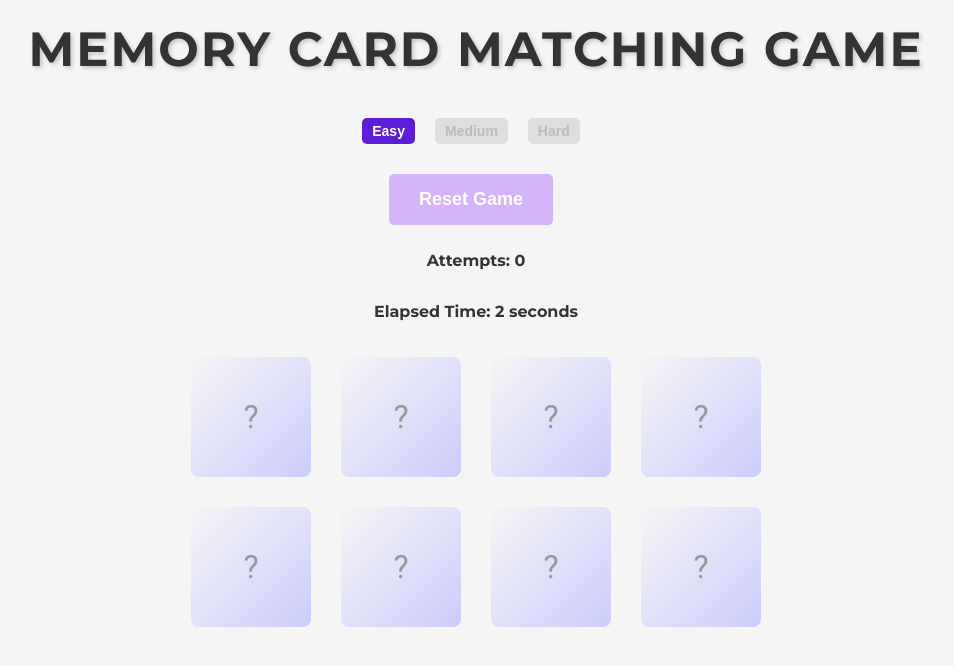
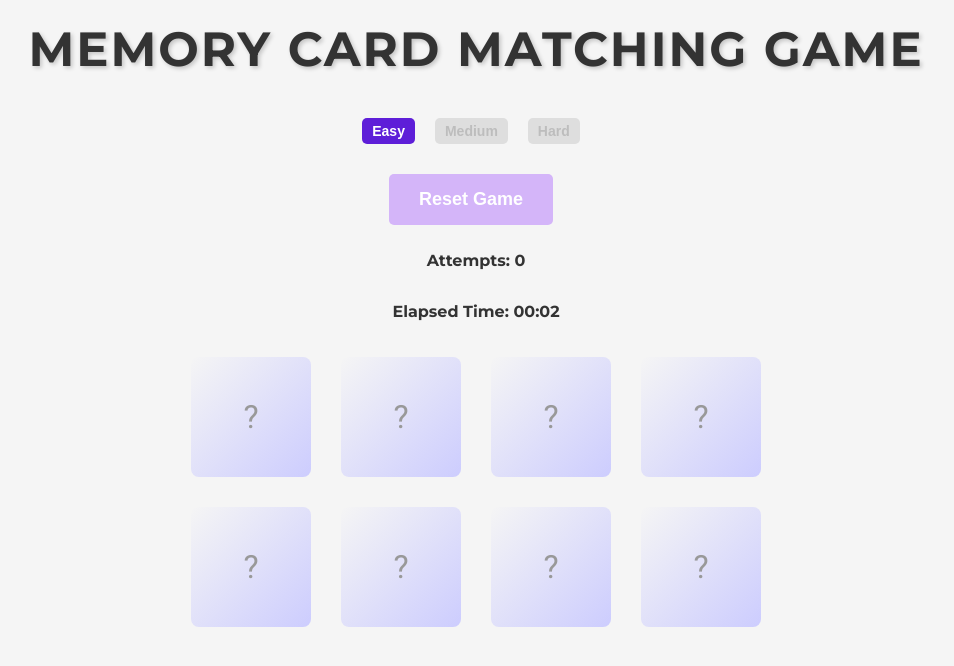
Before and after one commit to magdasoballa/memory-game-, a React (Vite) app: page / in a window 1280 px wide. Both pictures are taken after a click on the button "Start Game". Shown: the top 666 px of the page, without its empty margins (164-1118 px from the left). Built offline with nearby package versions, Linux system fonts and the light colour scheme.

Commit message:
eslint fix

```diff
--- a/package.json
+++ b/package.json
@@ -16,6 +16,7 @@
     "react-confetti": "^6.1.0",
     "react-dom": "^18.3.1",
     "react-router-dom": "^6.26.2",
+    "typescript": "^5.4.2",
     "zustand": "*"
   },
   "devDependencies": {
@@ -25,12 +26,11 @@
     "@types/react-dom": "^18.3.0",
     "@types/react-router-dom": "^5.3.3",
     "@vitejs/plugin-react": "^4.3.2",
-    "eslint": "^9.11.1",
+    "eslint": "8.57.0",
     "eslint-plugin-react-hooks": "^5.1.0-rc.0",
     "eslint-plugin-react-refresh": "^0.4.12",
     "globals": "^15.9.0",
     "sass-embedded": "^1.79.4",
-    "typescript": "^5.5.3",
     "typescript-eslint": "^8.7.0",
     "vite": "^5.4.8"
   }
--- a/src/App.tsx
+++ b/src/App.tsx
@@ -11,12 +11,9 @@ const App: React.FC = () => {
     <div className="app">
       <BrowserRouter>
         <h1>Memory Card Matching Game</h1>
-
         <Routes>
-
           <Route path="/" element={<Board />} />
           <Route path="/history" element={<GameHistory />} />
-
         </Routes>
       </BrowserRouter>
     </div>
--- a/src/components/Board/Board.tsx
+++ b/src/components/Board/Board.tsx
@@ -11,7 +11,7 @@ import img6 from '@/assets/images/img6.jpeg';
 import img7 from '@/assets/images/img7.jpeg';
 import img8 from '@/assets/images/img8.jpeg';
 import GameSummary from '../GameSummary/GameSummary';
-import { useEffect, useState } from 'react';
+import { useState } from 'react';
 import Statistics from '../Statistics/Statistics';
 import { useNavigate } from 'react-router-dom';
 import Confetti from 'react-confetti';
--- a/src/components/Statistics/Statistics.tsx
+++ b/src/components/Statistics/Statistics.tsx
@@ -8,13 +8,11 @@ const Statistics: React.FC = () => {
 
     useEffect(() => {
         let timer: NodeJS.Timeout | null = null;
-
         if (startTime && !isGameOver) {
             timer = setInterval(() => {
                 setElapsedTime(Math.floor((Date.now() - startTime) / 1000));
             }, 1000);
         }
-
         return () => {
             if (timer) {
                 clearInterval(timer);
@@ -22,10 +20,16 @@ const Statistics: React.FC = () => {
         };
     }, [startTime, isGameOver]);
 
+    const formatTime = (timeInSeconds: number) => {
+        const minutes = Math.floor(timeInSeconds / 60);
+        const seconds = timeInSeconds % 60;
+        return `${String(minutes).padStart(2, '0')}:${String(seconds).padStart(2, '0')}`;
+    };
+
     return (
         <div className="statistics">
             <p>Attempts: {attempts}</p>
-            <p>Elapsed Time: {elapsedTime} seconds</p>
+            <p>Elapsed Time: {formatTime(elapsedTime)}</p>
         </div>
     );
 };
--- a/src/styles/global.scss
+++ b/src/styles/global.scss
@@ -43,10 +43,10 @@ body {
             background-color: $deep-purple;
         }
         &:disabled {
-            background-color: #cfcfcf; /* Szary kolor na zablokowany przycisk */
-            color: #999; /* Jasnoszary tekst */
-            transform: none; /* Brak transformacji dla zablokowanego przycisku */
-            opacity: 0.6; /* Ustawienie przezroczystości dla efektu zablokowania */
+            background-color: #cfcfcf;
+            color: #999;
+            transform: none;
+            opacity: 0.6;
         }
     }
 
```
Also changed, not shown: 1 other file (tests, documents, lock files or other folders).
